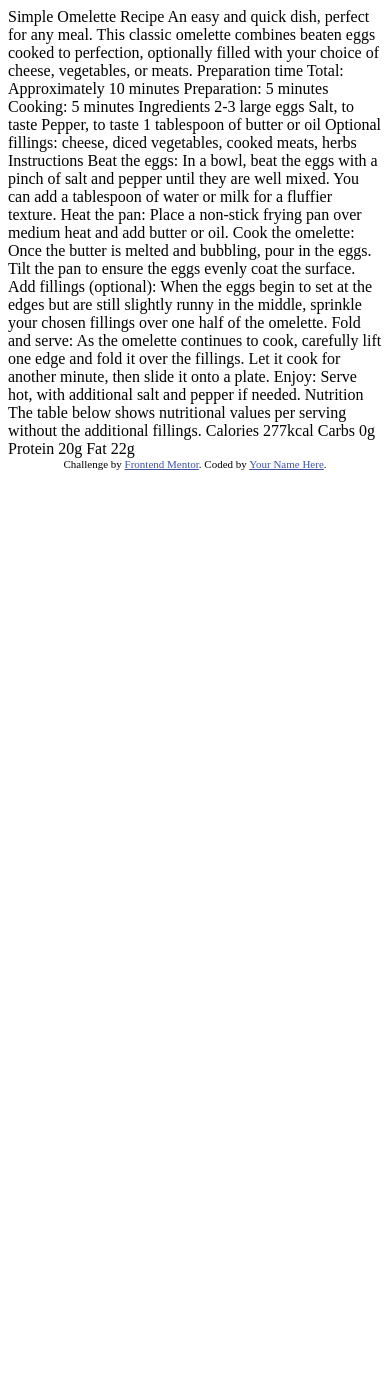
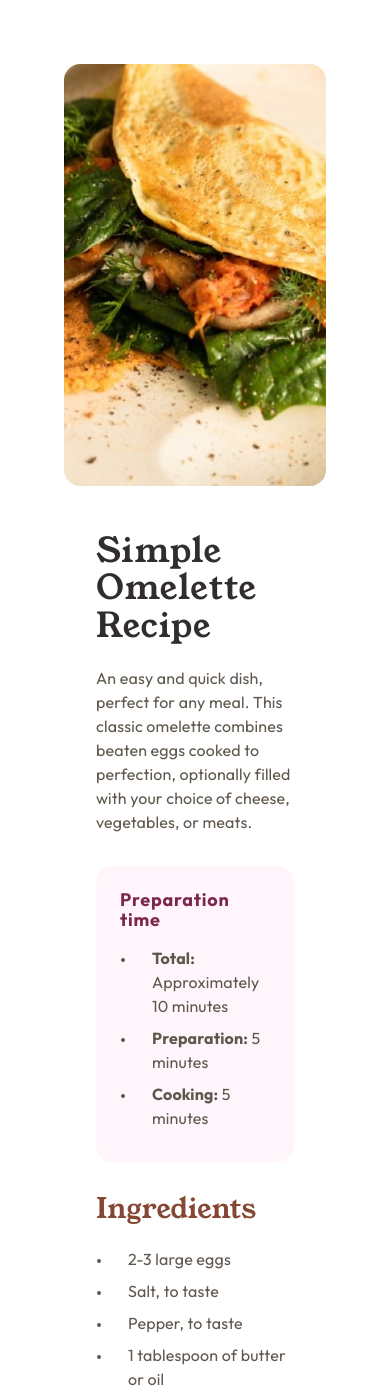
Before and after one commit to ronanlebideau/fem-recipe-page, a plain HTML site: page index.html in a window 390 px wide. Shown: the top 1394 px of the page. Before the commit the page ends 844 px from the top, so only its background shows below. Drawn offline with Linux system fonts and the light colour scheme.

Commit message:
Completed project with final CSS optimizations, responsive design adjustments, and all required content updates.

```diff
--- a/index.html
+++ b/index.html
@@ -3,8 +3,11 @@
 <head>
   <meta charset="UTF-8">
   <meta name="viewport" content="width=device-width, initial-scale=1.0"> <!-- displays site properly based on user's device -->
-
   <link rel="icon" type="image/png" sizes="32x32" href="./assets/images/favicon-32x32.png">
+  <link rel="preconnect" href="https://fonts.googleapis.com">
+  <link rel="preconnect" href="https://fonts.gstatic.com" crossorigin>
+  <link href="https://fonts.googleapis.com/css2?family=Outfit:wght@100..900&family=Young+Serif&display=swap" rel="stylesheet">
+  <link rel="stylesheet" href="style.css">
 
   <title>Frontend Mentor | Recipe page</title>
 
@@ -16,62 +19,107 @@
 </head>
 <body>
 
-  Simple Omelette Recipe
+  <img class="head" src="./assets/images/image-omelette.jpeg" alt="Delicious omelette served on a white plate">
 
-  An easy and quick dish, perfect for any meal. This classic omelette combines beaten eggs cooked
-  to perfection, optionally filled with your choice of cheese, vegetables, or meats.
+  <div class="container">
+    <div class="introduction">
+      <h1>Simple Omelette Recipe</h1>
+      <p class="introduction">
+        An easy and quick dish, perfect for any meal. This classic omelette combines beaten eggs cooked
+        to perfection, optionally filled with your choice of cheese, vegetables, or meats.
+      </p>
+    </div>
 
-  Preparation time
+    <div class="preparation">
+      <h3>Preparation time</h3>
+      <ul>
+        <li><span class="bold-text">Total:</span> Approximately 10 minutes</li>
+        <li><span class="bold-text">Preparation:</span> 5 minutes</li>
+        <li><span class="bold-text">Cooking:</span> 5 minutes</li>
+      </ul>
+    </div>
 
-  Total: Approximately 10 minutes
-  Preparation: 5 minutes
-  Cooking: 5 minutes
+    <div class="ingredients">
+      <h2>Ingredients</h2>
+      <ul>
+        <li>2-3 large eggs</li>
+        <li>Salt, to taste</li>
+        <li>Pepper, to taste</li>
+        <li>1 tablespoon of butter or oil</li>
+        <li>Optional fillings: cheese, diced vegetables, cooked meats, herbs</li>
+      </ul>
+    </div>
 
-  Ingredients
+    <hr>
 
-  2-3 large eggs
-  Salt, to taste
-  Pepper, to taste
-  1 tablespoon of butter or oil
-  Optional fillings: cheese, diced vegetables, cooked meats, herbs
+    <div class="instructions">
+      <h2>Instructions</h2>
+      <ol>
+        <li>
+          <span class="bold-text">Beat the eggs:</span> In a bowl, beat the eggs with a pinch of salt and pepper until they are well mixed.
+          You can add a tablespoon of water or milk for a fluffier texture.
+        </li>
 
-  Instructions
+        <li>
+          <span class="bold-text">Heat the pan:</span> Place a non-stick frying pan over medium heat and add butter or oil.
+        </li>
 
-  Beat the eggs: In a bowl, beat the eggs with a pinch of salt and pepper until they are well mixed.
-  You can add a tablespoon of water or milk for a fluffier texture.
+        <li>
+          <span class="bold-text">Cook the omelette:</span> Once the butter is melted and bubbling, pour in the eggs. Tilt the pan to ensure
+          the eggs evenly coat the surface.
+        </li>
 
-  Heat the pan: Place a non-stick frying pan over medium heat and add butter or oil.
+        <li>
+          <span class="bold-text">Add fillings (optional):</span> When the eggs begin to set at the edges but are still slightly runny in the
+          middle, sprinkle your chosen fillings over one half of the omelette.
+        </li>
 
-  Cook the omelette: Once the butter is melted and bubbling, pour in the eggs. Tilt the pan to ensure
-  the eggs evenly coat the surface.
+        <li>
+          <span class="bold-text">Fold and serve:</span> As the omelette continues to cook, carefully lift one edge and fold it over the
+          fillings. Let it cook for another minute, then slide it onto a plate.
+        </li>
 
-  Add fillings (optional): When the eggs begin to set at the edges but are still slightly runny in the
-  middle, sprinkle your chosen fillings over one half of the omelette.
+        <li>
+          <span class="bold-text">Enjoy:</span> Serve hot, with additional salt and pepper if needed.
+        </li>
+      </ol>
+    </div>
 
-  Fold and serve: As the omelette continues to cook, carefully lift one edge and fold it over the
-  fillings. Let it cook for another minute, then slide it onto a plate.
+    <hr>
 
-  Enjoy: Serve hot, with additional salt and pepper if needed.
+    <div class="nutrition">
+      <h2>Nutrition</h2>
 
-  Nutrition
+      The table below shows nutritional values per serving without the additional fillings.
 
-  The table below shows nutritional values per serving without the additional fillings.
+    </div>
 
-  Calories
-  277kcal
+    <table>
+      <tbody>
+        <tr>
+          <td>Calories</td>
+          <td><span class="bold-text">277kcal</span></td>
+        </tr>
+        <tr>
+          <td>Carbs</td>
+          <td><span class="bold-text">0g</span></td>
+        </tr>
+        <tr>
+          <td>Protein</td>
+          <td><span class="bold-text">20g</span></td>
+        </tr>
+        <tr>
+          <td>Fat</td>
+          <td><span class="bold-text">22g</span></td>
+        </tr>
+      </tbody>
+    </table>
 
-  Carbs
-  0g
-
-  Protein
-  20g
-
-  Fat
-  22g
+  </div>
 
   <div class="attribution">
     Challenge by <a href="https://www.frontendmentor.io?ref=challenge" target="_blank">Frontend Mentor</a>.
-    Coded by <a href="#">Your Name Here</a>.
+    Coded by <a href="https://github.com/ronanlebideau">RonanLB</a>.
   </div>
 </body>
 </html>
--- /dev/null
+++ b/style.css
@@ -0,0 +1,177 @@
+/* Global variables */
+:root {
+    /* Colors */
+    --rose-50: hsla(330, 100%, 98%, 1);
+    --rose-800: hsla(332, 51%, 32%, 1);
+    --stone-150: hsla(30, 18%, 87%, 1);
+    --stone-600: hsla(30, 10%, 34%, 1);
+    --stone-800: hsla(14, 45%, 36%, 1);
+    --stone-900: hsla(24, 5%, 18%, 1);
+    --white: hsla(0, 0%, 100%, 1);
+
+    /* Font sizes */
+    --h-sm-font-size: 1.125rem;
+    --h-md-font-size: 1.75rem;
+    --h-lg-font-size: 2.125rem;
+
+    /* Spacing */
+    --h-line-height: 110%;
+    --p-line-height: 150%;
+
+    /* Fonts */
+    --primary-font: "Young Serif";
+    --secondary-font: "Outfit";
+
+}
+
+/* Global reset */
+* {
+    padding: 0;
+    margin: 0;
+}
+
+/* Base styling */
+body {
+    background-color: var(--white);
+    font-family: var(--secondary-font);
+    color: var(--stone-600);
+    font-size: 1rem;
+    font-weight: 400;
+    line-height: var(--p-line-height);
+    letter-spacing: 0.01rem;
+}
+
+/* Bold text */
+.bold-text {
+    font-weight: 700;
+}
+
+/* Images */
+img {
+    height: 10rem;
+    width: 100vw;
+    object-fit: cover;
+}
+
+/* Main container */
+.container {
+    display: flex;
+    flex-direction: column;
+    align-items: flex-start;
+    gap: 2rem;
+    padding: 2.5rem 2rem;
+}
+
+/* Introduction section */
+.introduction {
+    display: flex;
+    flex-direction: column;
+    justify-content: center;
+    align-items: center;
+    gap: 1.375rem;
+}
+
+/* Headings */
+h1, h2, h3 {
+    font-weight: 400;
+    line-height: var(--h-line-height);
+}
+
+h1 {
+    color: var(--stone-900);
+    font-family: var(--primary-font);
+    font-size: var(--h-lg-font-size);
+    letter-spacing: 0.06rem;
+}
+
+h2 {
+    color: var(--stone-800);
+    font-family: var(--primary-font);
+    font-size: var(--h-md-font-size);
+    font-style: normal;
+}
+
+h3 {
+    color: var(--rose-800);
+    font-family: var(--secondary-font);
+    font-size: var(--h-sm-font-size);
+    font-weight: 700;
+    letter-spacing: 0.05rem;
+}
+
+/* Introduction text */
+p.introduction {
+    color: var(--stone-600);
+    font-size: 1rem;
+}
+
+/* Preparation section */
+.preparation {
+    display: flex;
+    flex-direction: column;
+    align-items: flex-start;
+    gap: 1rem;
+    padding: 1.5rem;
+    align-self: stretch;
+    background: var(--rose-50);
+    border-radius: 1rem;
+}
+
+/* Lists */
+ul, ol {
+    padding-left: 1rem;
+}
+
+li {
+    padding-left: 1rem;
+    margin-bottom: 0.5rem;
+}
+
+li::marker {
+    font-size: 0.8rem;
+}
+
+/* Specific sections */
+.introduction, .ingredients, .instructions, .nutrition {
+    display: flex;
+    flex-direction: column;
+    align-items: flex-start;
+    gap: 1.375rem;
+    align-self: stretch;
+}
+
+/* Separator line */
+hr {
+    background-color: var(--stone-150);
+    border: none;
+    height: 1px;
+    width: 100%;
+}
+
+/* Table styling */
+table {
+    width: 100%;
+    border-collapse: collapse;
+}
+
+td {
+    border-bottom: 1px solid var(--stone-150);
+    padding: 1rem 2rem;
+    text-align: left;
+}
+td > .bold-text{
+    color:var(--stone-800);
+}
+
+tr:last-child td {
+    border-bottom: none; /* No border for the last row */
+}
+
+@media only screen and (min-width:376px) {
+    body{margin:4rem;}
+    img{
+        border-radius: 1rem;
+        height:50vh;
+        width: 100%;
+    }
+}
```
Also changed, not shown: 1 other file.
